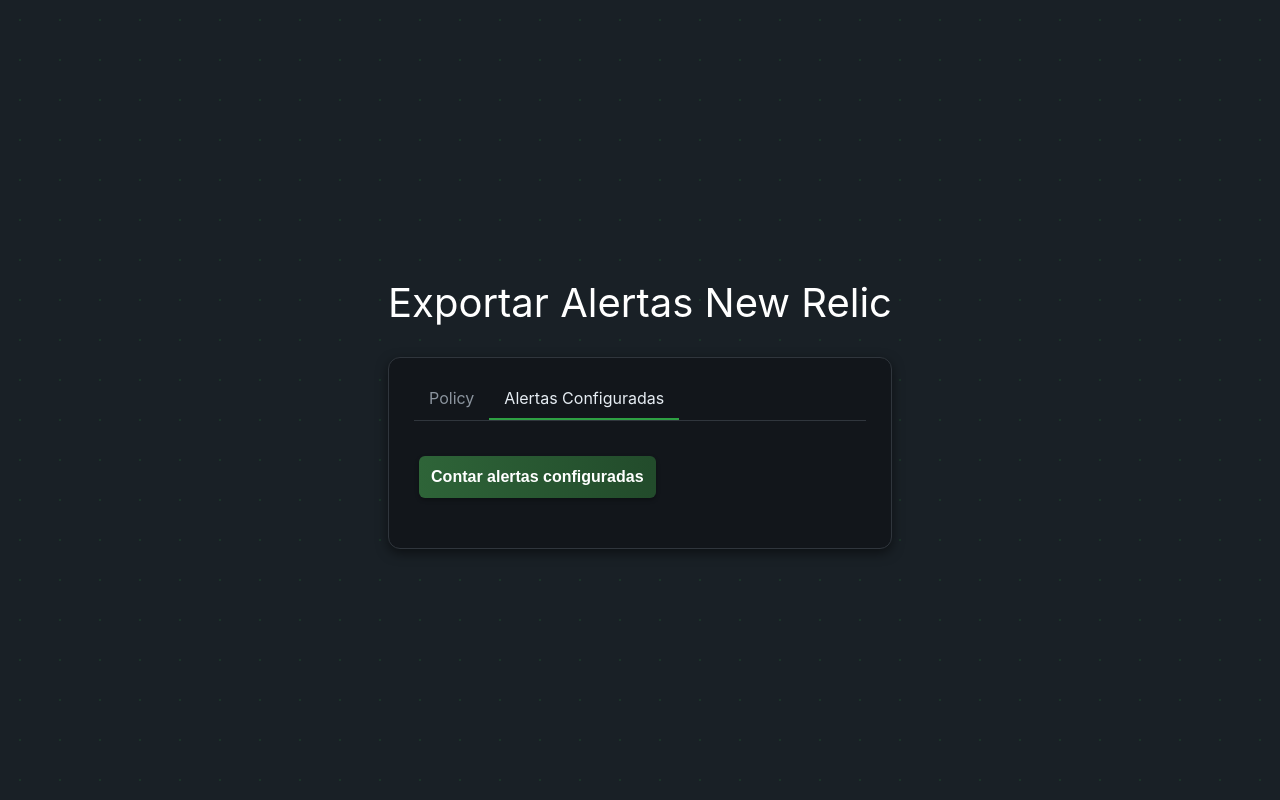
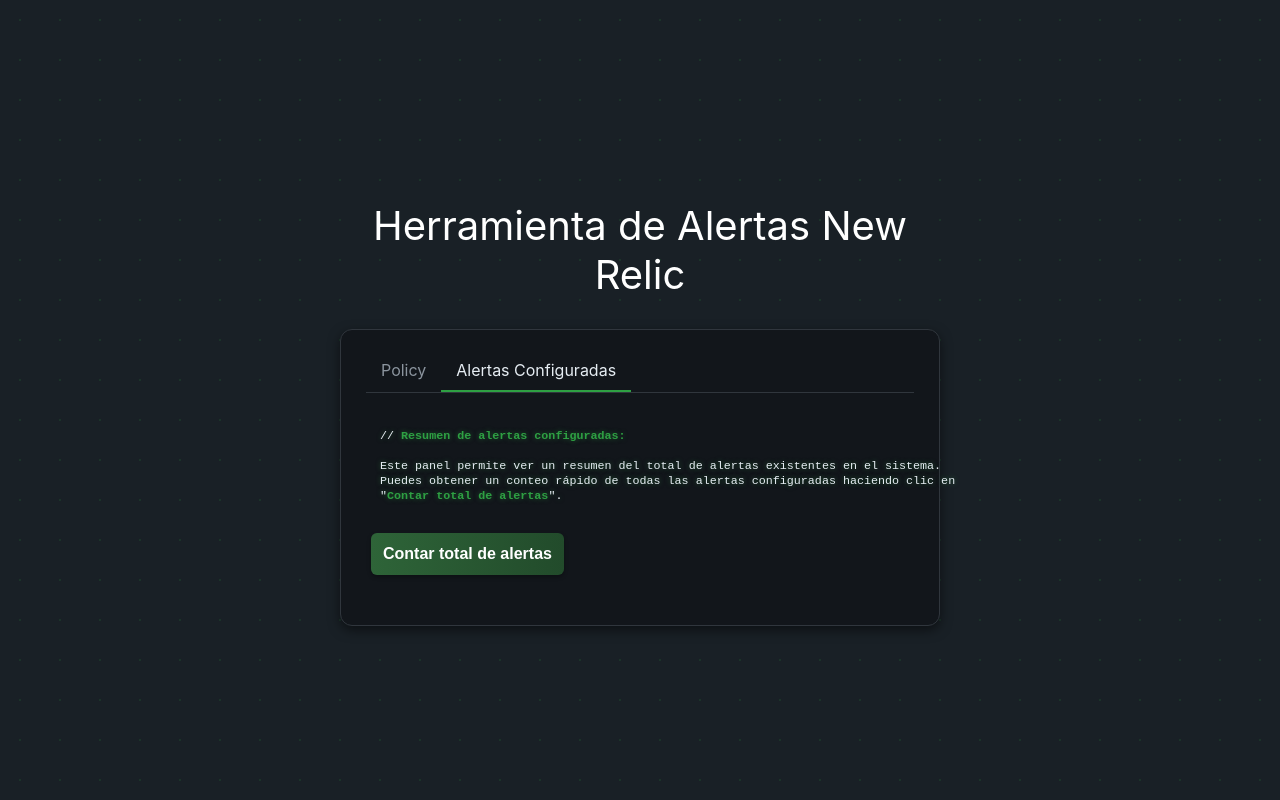
Before and after one commit to Fernando-Villena/new-relic, a website: page public/index.html in a window 1280 px wide. Both pictures are taken after a click on the element "Alertas Configuradas". Shown: the top 800 px of the page. Drawn offline with Linux system fonts and the light colour scheme.

Commit message:
actualización contador de alertas

```diff
--- a/public/index.html
+++ b/public/index.html
@@ -186,7 +186,8 @@
 
 <body>
   <div class="container">
-    <h1>Exportar Alertas New Relic</h1>
+    <h1>Herramienta de Alertas New Relic</h1>
+
     <div class="card">
       <div class="tab-menu">
         <span class="tab active" onclick="showTab('tab-use')">Policy</span>
@@ -226,10 +227,21 @@
     <div id="status"></div>
       </div>
 
-      <div id="tab-example" class="tab-content">
-  <button id="countAlertsBtn">Contar alertas configuradas</button>
+
+<div id="tab-example" class="tab-content">
+  <pre><code>
+  // <span style="color:#2ea043; font-weight:bold;">Resumen de alertas configuradas:</span>
+
+  Este panel permite ver un resumen del total de alertas existentes en el sistema.
+  Puedes obtener un conteo rápido de todas las alertas configuradas haciendo clic en
+  "<span style="color:#2ea043; font-weight:bold;">Contar total de alertas</span>".
+  </code></pre>
+
+  <button id="countAlertsBtn">Contar total de alertas </button>
   <div id="alertsCountPanel" style="margin-top:15px;font-weight:bold;"></div>
-      </div>
+</div>
+
+
     </div>
 
 
@@ -264,7 +276,8 @@
         });
         if (!response.ok) throw new Error("Error al obtener todas las alertas");
         const allAlerts = await response.json();
-        alertsCountPanel.textContent = `Total de alertas configuradas: ${allAlerts.length}`;
+    alertsCountPanel.innerHTML = `<pre><code>// <span style="color:#ffdd57; font-weight:bold;">Total de alertas configuradas:</span> ${allAlerts.length}</code></pre>`;
+
       } catch (err) {
         console.error(err);
         alertsCountPanel.textContent = "❌ Error al contar las alertas.";
```
